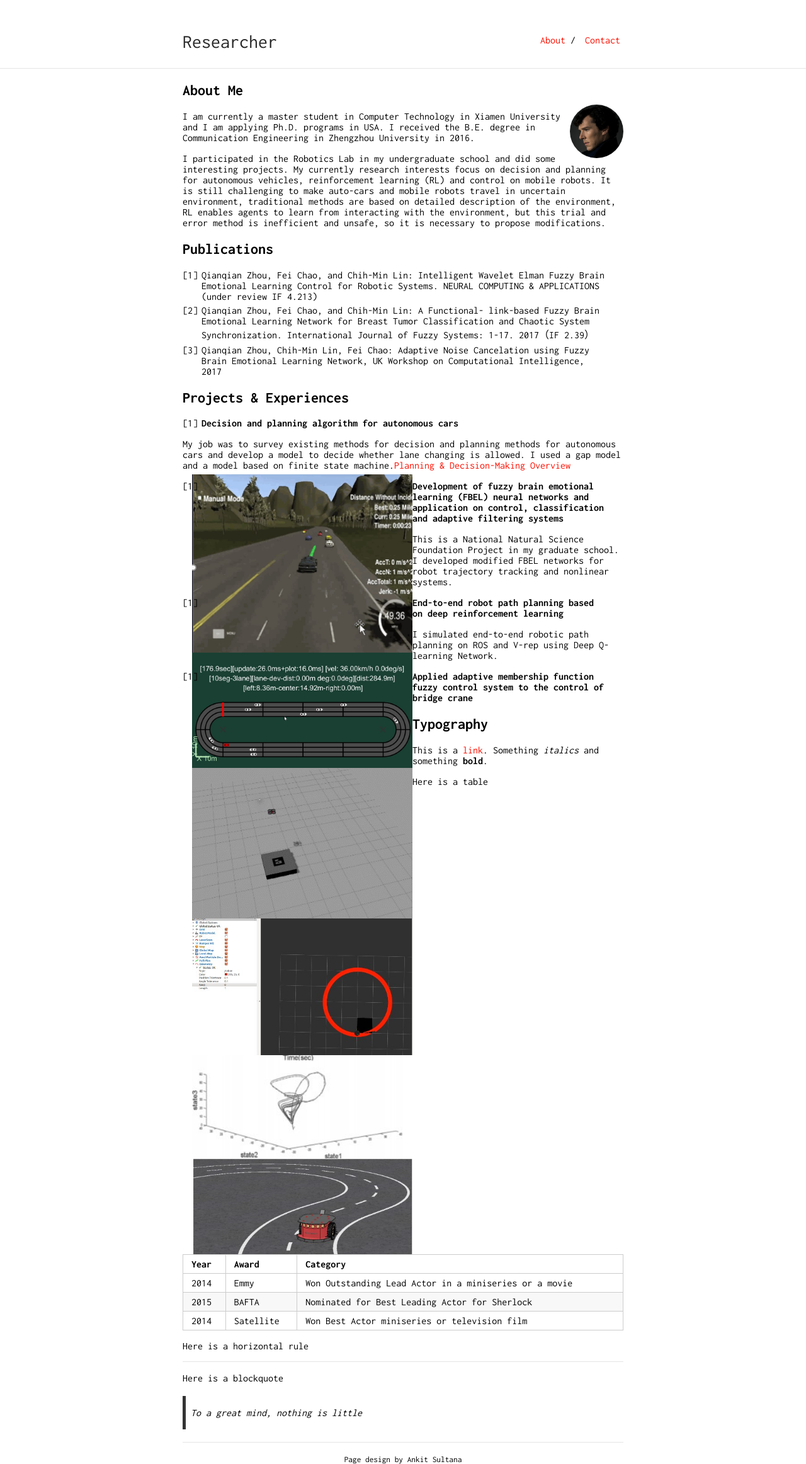
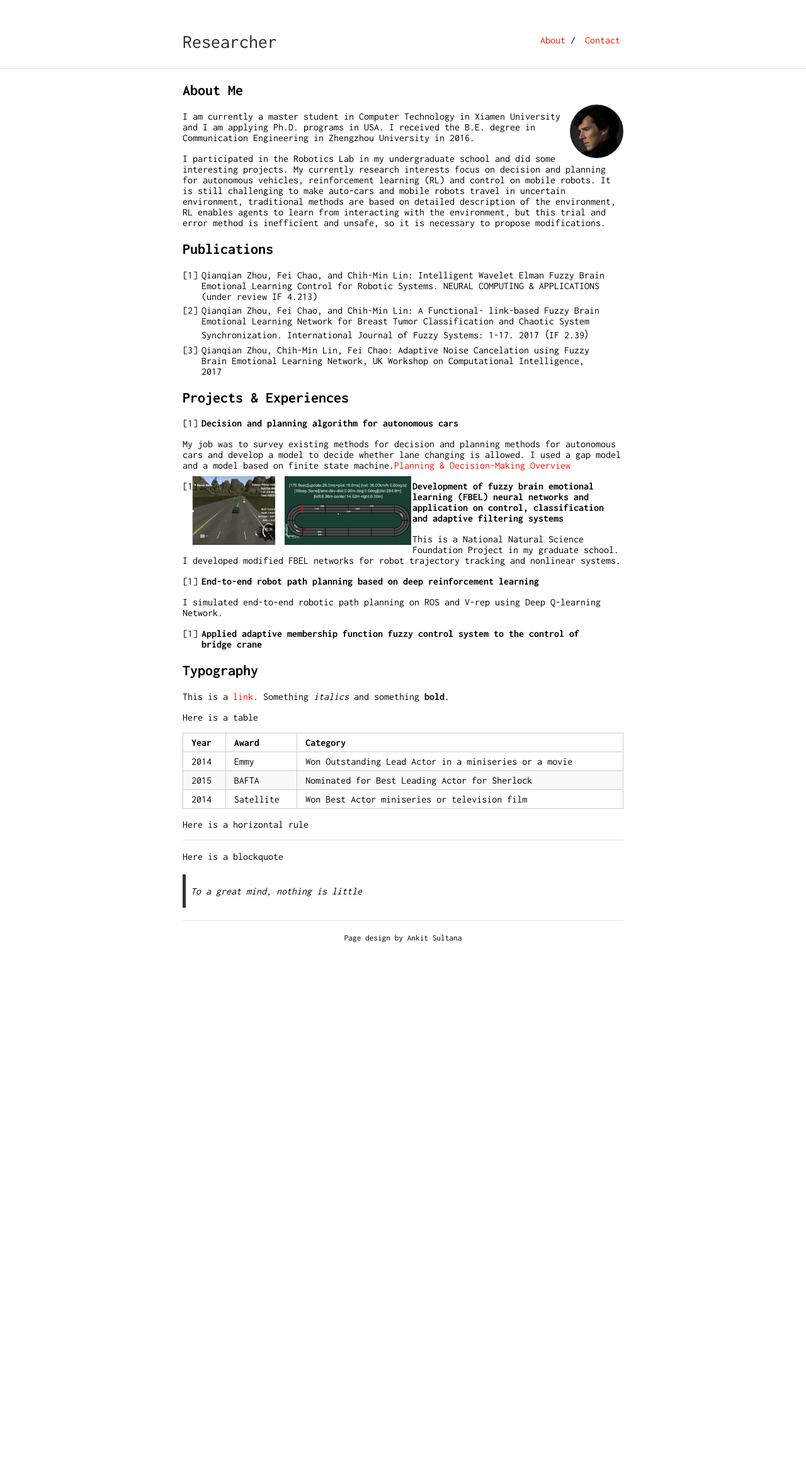
Before and after one commit to Zhouqianqian/Zhouqianqian.github.io, a Jekyll site: the page built from index.md, in a window 1280 px wide. Shown: the whole page at 63% size. Built offline with Jekyll 4.4.1, drawn with Linux system fonts in a browser that asks for light colours; our own code applies the rules of GitHub Pages for plain Markdown files; after the commit the page ends 1496 px from its top, so only the background shows below that.

Commit message:
delete project picture

```diff
--- a/index.md
+++ b/index.md
@@ -26,29 +26,22 @@ My job was to survey existing methods for decision and planning methods for auto
 
 
 <div class="project-picture">
-<img src="uisee1.jpg" />
+<img src="uisee.jpg" />
 </div>
 
-<div class="project-picture">
-<img src="uisee2.jpg" />
-</div>
 
 
 2. **Development of fuzzy brain emotional learning (FBEL) neural networks and application on control, classification and adaptive filtering systems**
 
 This is a National Natural Science Foundation Project in my graduate school. I developed modified FBEL networks for robot trajectory tracking and nonlinear systems.
 
-<img class="project-picture"  src="xmu1.jpg">
 
-<img  class="project-picture" src="xmu2.jpg">
-
-<img  class="project-picture" src="xmu3.jpg">
 
 3. **End-to-end robot path planning based on deep reinforcement learning**
 
 I simulated end-to-end robotic path planning on ROS and V-rep using Deep Q-learning Network.
 
-<img  class="project-picture" src="dqn.jpg">
+
 
 4. **Applied adaptive membership function fuzzy control system to the control of bridge crane**
 
```
